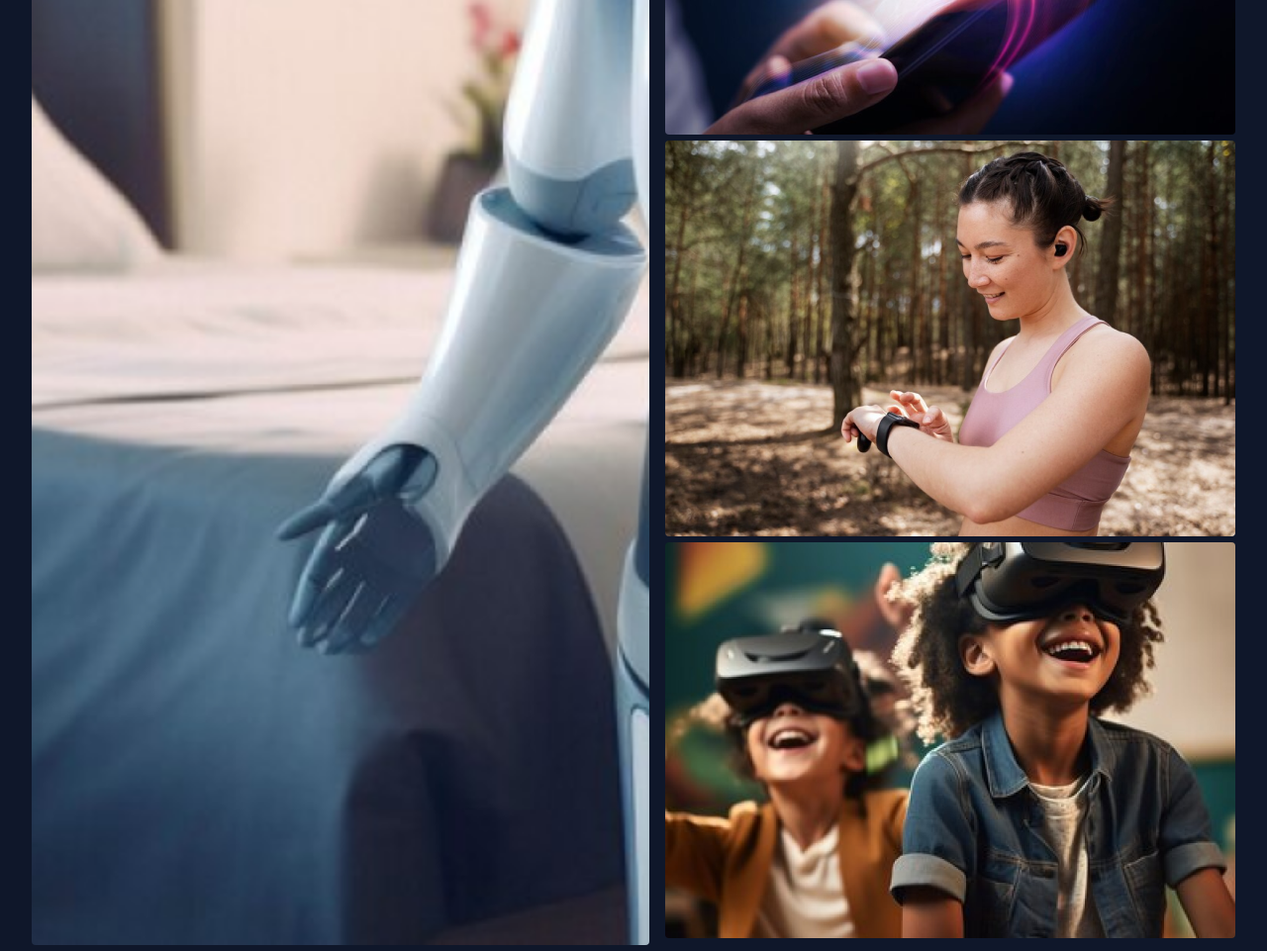
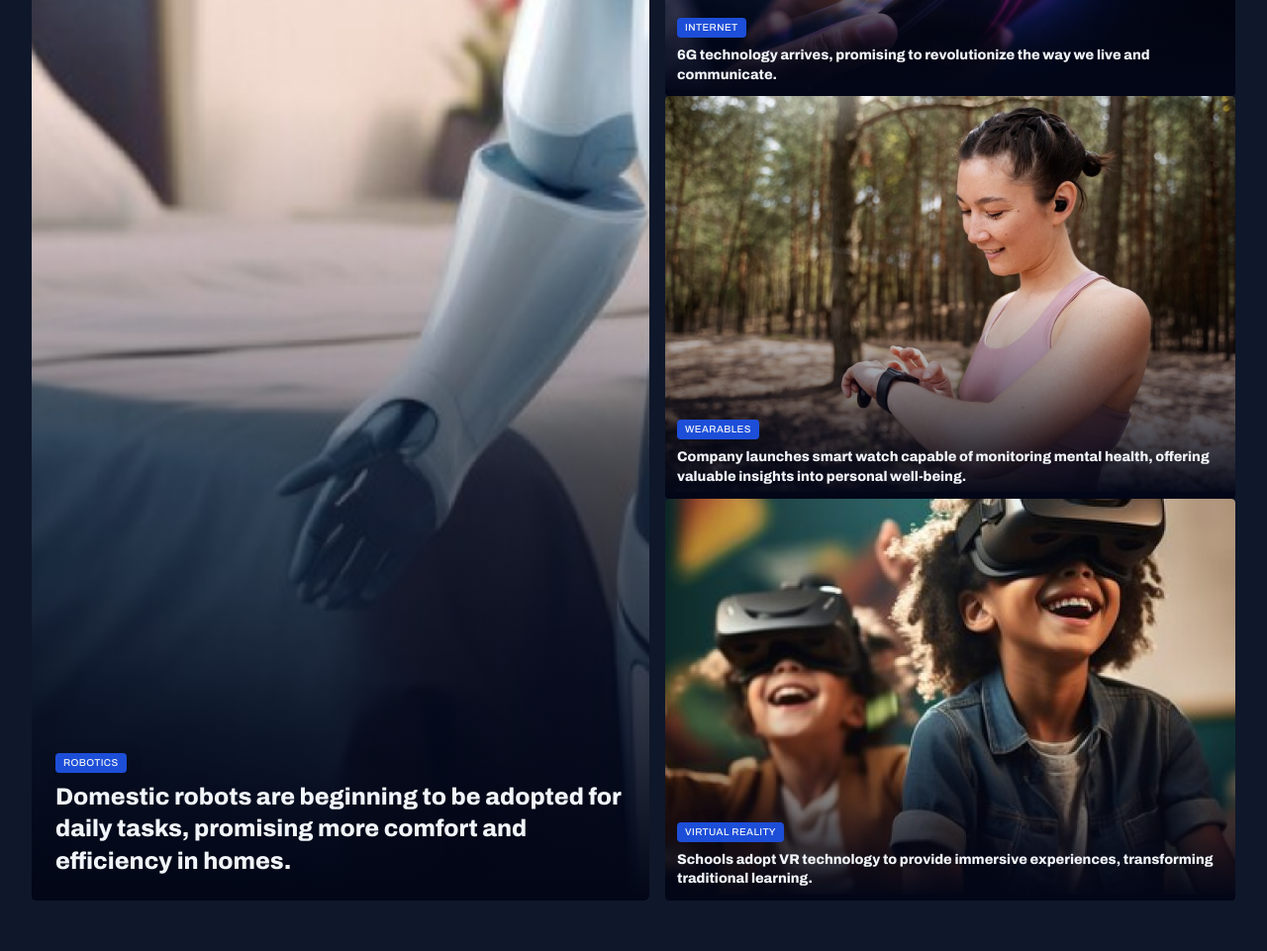
Before and after one commit to gabrieljordi/news-page, a plain HTML site: page index.html in a window 1280 px wide. Shown: the part 880-1841 px from the top of the page at 99% size. After the commit the page ends 1790 px from the top, so only its background shows below. Drawn offline with Linux system fonts and the light colour scheme.

Commit message:
Commit #6

```diff
--- a/index.html
+++ b/index.html
@@ -14,7 +14,7 @@
 
 <body>
   <header class="container">
-    <nav id="primary" class="grid grid-flow-col">
+    <nav id="primary" class="grid grid-column">
       <div>
         <img src="assets/icons/list.svg" alt="Menu Icon">
         <strong>Menu</strong>
@@ -39,22 +39,47 @@
   </header>
   <main class="grid container">
     <section id="featured" class="grid grid-column gap-16">
-      <div>
+      <figure class="card">
         <img src="assets/images/image_01.png" alt="Image 1">
-      </div>
+        <figcaption>
+          <span class="content-tag">Robotics</span>
+          <h2 class="text-2xl">Domestic robots are beginning to be adopted for daily tasks, promising more comfort and
+            efficiency in homes.</h2>
+        </figcaption>
+      </figure>
       <div class="grid-column2 gap-16">
-        <div>
+        <figure class="card">
           <img src="assets/images/image_02.png" alt="Image 2">
-        </div>
-        <div>
+          <figcaption>
+            <span class="content-tag">Holograms</span>
+            <h2 class="text-lg">New 3D Projector Smartphone hits the market, transforming the way we see our screens!
+            </h2>
+          </figcaption>
+        </figure>
+        <figure class="card">
           <img src="assets/images/image_03.png" alt="Image 3">
-        </div>
-        <div>
+          <figcaption>
+            <span class="content-tag">Internet</span>
+            <h2 class="text-lg">6G technology arrives, promising to revolutionize the way we live and communicate.
+            </h2>
+          </figcaption>
+        </figure>
+        <figure class="card">
           <img src="assets/images/image_04.png" alt="Image 4">
-        </div>
-        <div>
+          <figcaption>
+            <span class="content-tag">Wearables</span>
+            <h2 class="text-lg">Company launches smart watch capable of monitoring mental health, offering valuable insights into personal well-being.
+            </h2>
+          </figcaption>
+        </figure>
+        <figure class="card">
           <img src="assets/images/image_05.png" alt="Image 5">
-        </div>
+          <figcaption>
+            <span class="content-tag">Virtual Reality</span>
+            <h2 class="text-lg">Schools adopt VR technology to provide immersive experiences, transforming traditional learning.
+            </h2>
+          </figcaption>
+        </figure>
       </div>
     </section>
   </main>
--- a/styles/global.css
+++ b/styles/global.css
@@ -52,3 +52,15 @@ img {
 main {
   margin-top: 40px;
 }
+
+.content-tag {
+  display: inline-block;
+  background-color: var(--brand-color-dark);
+  padding: 4px 8px;
+  border-radius: 4px;
+  font: 500 10px/1.2 var(--font-family);
+  text-transform: uppercase;
+  letter-spacing: 0.04em;
+  color: var(--text-color-primary);
+  box-shadow: 0px 4px 16px rgba(2, 6, 23, 0.25);
+}
--- a/styles/sections.css
+++ b/styles/sections.css
@@ -5,3 +5,27 @@
     border-radius: 4px;
   }
 }
+
+.card {
+  border-radius: 4px;
+  overflow: hidden;
+  position: relative;
+  &::before {
+    content: "";
+    position: absolute;
+    inset: 0;
+    top: 50%;
+    background: linear-gradient(180deg, transparent 0%, #020617 100%);
+  }
+  figcaption {
+    position: absolute;
+    bottom: 0;
+    padding: 24px;
+    &:has(.text-lg) {
+      padding: 12px;
+    }
+    h2 {
+      margin-top: 8px;
+    }
+  }
+}
--- a/styles/utility.css
+++ b/styles/utility.css
@@ -13,3 +13,19 @@
 .gap-16 {
   gap: 16px;
 }
+
+.text-2xl {
+  font: var(--h1);
+}
+
+.text-xl {
+  font: var(--h2);
+}
+
+.text-lg {
+  font: var(--h3);
+}
+
+.text-sm {
+  font: var(--text-sm);
+}
```
